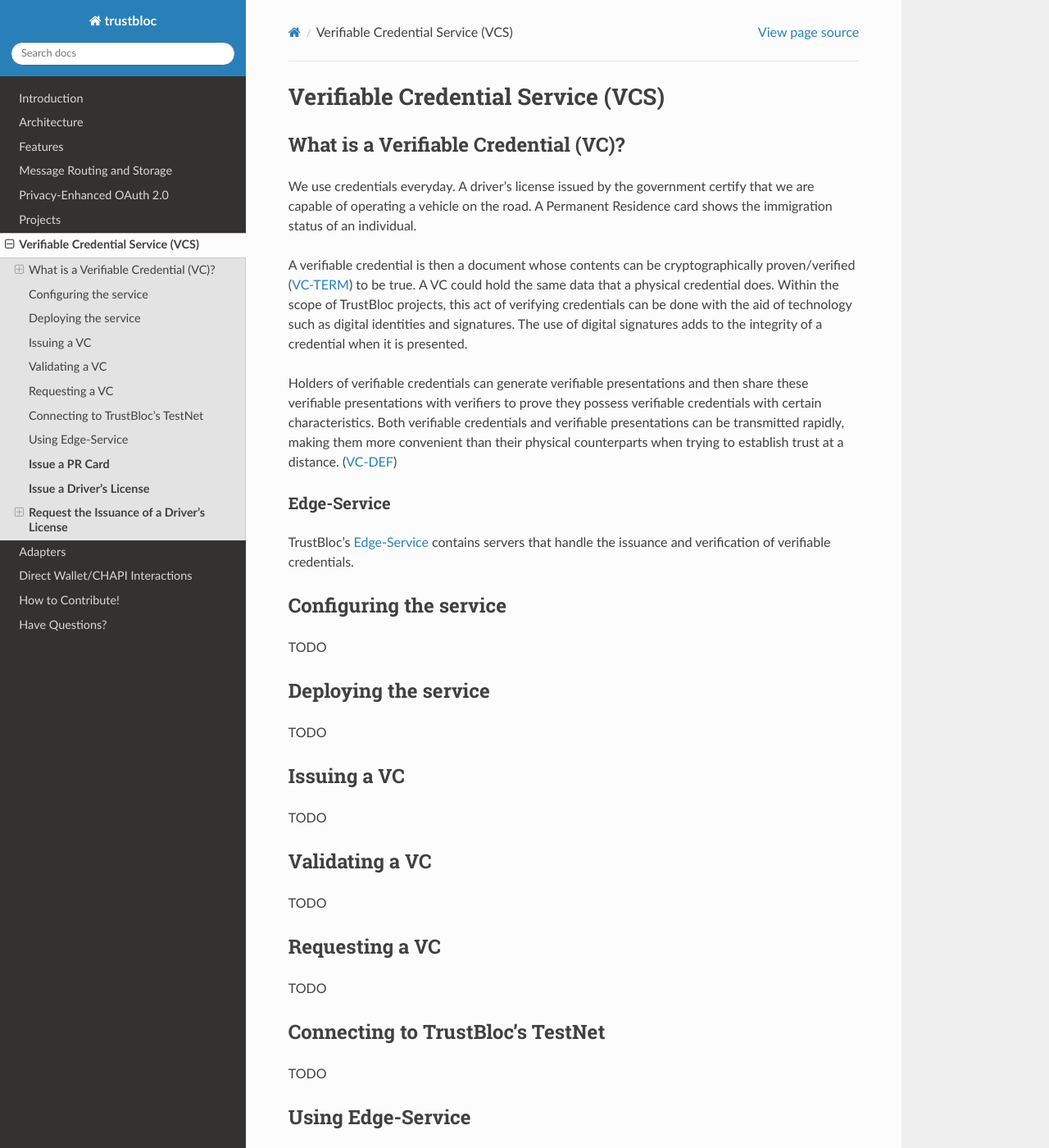
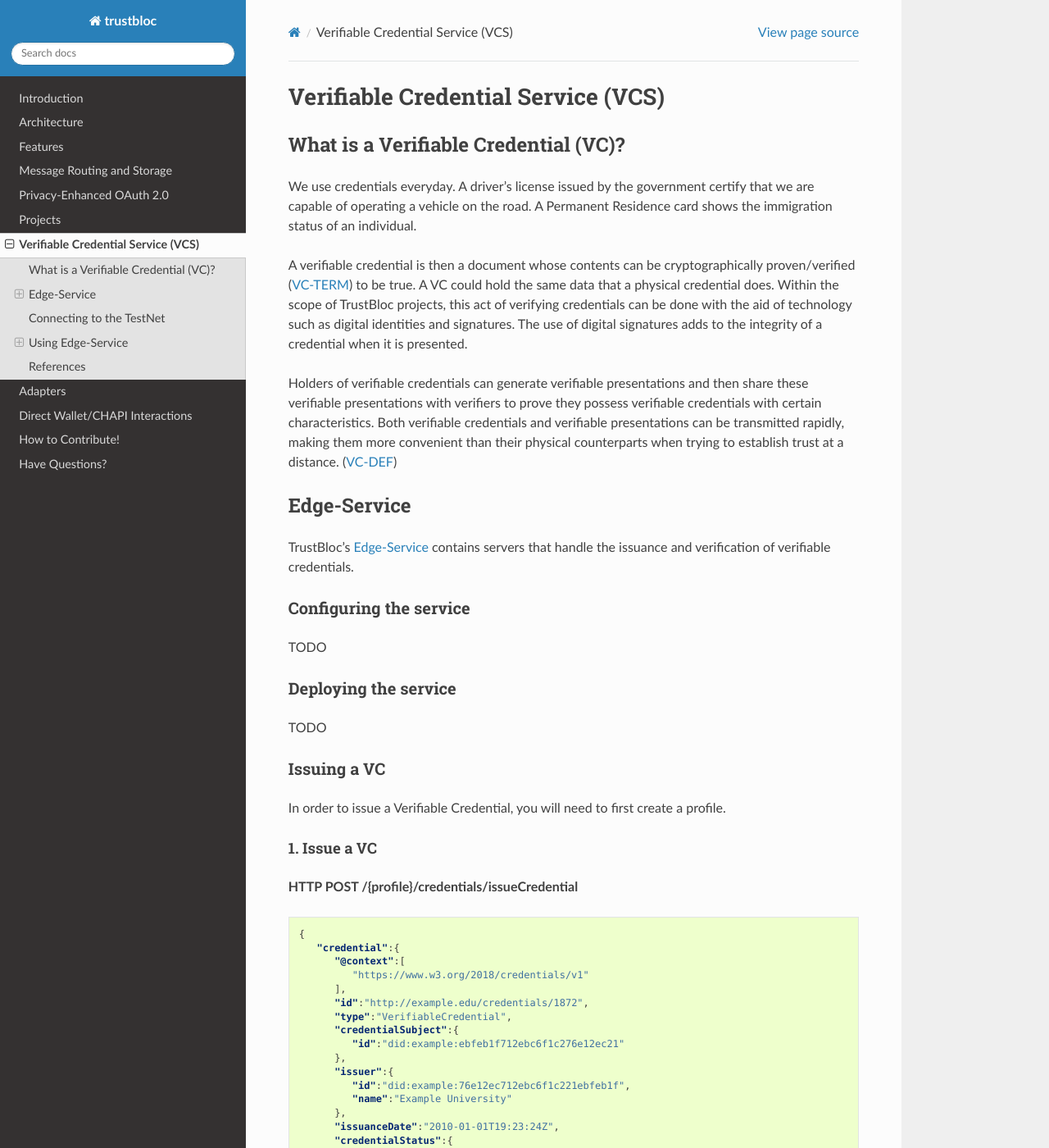
Before and after one commit to trustbloc/docs, a Sphinx documentation site: the page built from docs/source/vcs.rst, in a window 1280 px wide and 1400 px high. Shown: the whole window at 82% size. Built offline with Sphinx 7.4.7 and the Read the Docs theme 2.0.0, drawn with Linux system fonts in a browser that asks for light colours; some of the changed text lies outside the part shown.

Commit message:
docs: issue and verify a VC
Signed-off-by: Tomisin Jenrola <tomisin.jenrola@securekey.com>

```diff
--- a/docs/source/conf.py
+++ b/docs/source/conf.py
@@ -69,7 +69,7 @@
 exclude_patterns = []
 
 # The name of the Pygments (syntax highlighting) style to use.
-pygments_style = None
+pygments_style = 'sphinx'
 
 
 # -- Options for HTML output -------------------------------------------------
--- a/docs/source/vcs.rst
+++ b/docs/source/vcs.rst
@@ -1,9 +1,10 @@
-===================================
+###################################
 Verifiable Credential Service (VCS)
-===================================
+###################################
+
 
 What is a Verifiable Credential (VC)?
-^^^^^^^^^^^^^^^^^^^^^^^^^^^^^^^^^^^^^
+*************************************
 
 We use credentials everyday. A driver's license issued by the government certify
 that we are capable of operating a vehicle on the road. A Permanent Residence card
@@ -22,54 +23,179 @@
 
 
 Edge-Service
-------------
+************
 
 TrustBloc's `Edge-Service <https://github.com/trustbloc/edge-service>`__ contains servers that handle the issuance and verification of verifiable credentials.
 
 Configuring the service
-^^^^^^^^^^^^^^^^^^^^^^^
+=======================
 TODO
 
 Deploying the service
-^^^^^^^^^^^^^^^^^^^^^
+======================
 TODO
 
 Issuing a VC
-^^^^^^^^^^^^
+============
+
+In order to issue a Verifiable Credential, you will need to first create a profile.
+
+1. Issue a VC
+-------------
+
+**HTTP POST /{profile}/credentials/issueCredential**
+
+.. code:: json
+
+   {
+      "credential":{
+         "@context":[
+            "https://www.w3.org/2018/credentials/v1"
+         ],
+         "id":"http://example.edu/credentials/1872",
+         "type":"VerifiableCredential",
+         "credentialSubject":{
+            "id":"did:example:ebfeb1f712ebc6f1c276e12ec21"
+         },
+         "issuer":{
+            "id":"did:example:76e12ec712ebc6f1c221ebfeb1f",
+            "name":"Example University"
+         },
+         "issuanceDate":"2010-01-01T19:23:24Z",
+         "credentialStatus":{
+            "id":"https://example.gov/status/24",
+            "type":"CredentialStatusList2017"
+         }
+      },
+      "options":{
+         "assertionMethod":"did:trustbloc:testnet.trustbloc.local:EiAiijiRNEAflOr6ZOJN5A7BCFQD1pwFMI1MPzHr3bXezg=="
+      }
+   }
+
+More details `here <https://github.com/trustbloc/edge-service/blob/master/docs/vc-rest/api_overview.md#3-issue-verifiable-credential---post-profilecredentialsissuecredential>`__.
+
+Try it `here <https://w3c-ccg.github.io/vc-http-api/#/Issuer/issueCredential>`__.
+
+2. Compose and Issue a VC
+-------------------------
+
+**HTTP POST /{profile}/credentials/composeAndIssueCredential**
+
+.. code:: json
+
+   {
+      "issuer":"did:example:uoweu180928901",
+      "subject":"did:example:oleh394sqwnlk223823ln",
+      "types":[
+         "UniversityDegree"
+      ],
+      "issuanceDate":"2020-03-25T19:38:54.45546Z",
+      "expirationDate":"2020-06-25T19:38:54.45546Z",
+      "claims":{
+         "name":"John Doe"
+      },
+      "evidence":{
+         "id":"http://example.com/policies/credential/4",
+         "type":"IssuerPolicy"
+      },
+      "termsOfUse":{
+         "id":"http://example.com/policies/credential/4",
+         "type":"IssuerPolicy"
+      },
+      "proofFormat":"jws",
+      "proofFormatOptions":{
+         "kid":"did:trustbloc:testnet.trustbloc.local:EiAtPEWAphdPVRxlKpr8N43uyLMhgF-9SFmYfINVpDIzUA==#key-1"
+      }
+   }
+
+More details `here <https://github.com/trustbloc/edge-service/blob/master/docs/vc-rest/api_overview.md#4-compose-and-issue-verifiable-credential---post-profilecredentialscomposeandissuecredential>`__.
+
+Validating a VC
+===============
+
+**HTTP POST /verifier/credentials**
+
+.. code:: json
+
+   {
+      "verifiableCredential":{
+         "@context":[
+            "https://www.w3.org/2018/credentials/v1",
+            "https://www.w3.org/2018/credentials/examples/v1"
+         ],
+         "credentialSchema":[
+
+         ],
+         "credentialStatus":{
+            "id":"http://issuer.vc.rest.example.com:8070/status/1",
+            "type":"CredentialStatusList2017"
+         },
+         "credentialSubject":{
+            "degree":{
+               "degree":"MIT",
+               "type":"BachelorDegree"
+            },
+            "id":"did:example:ebfeb1f712ebc6f1c276e12ec21",
+            "name":"Jayden Doe",
+            "spouse":"did:example:c276e12ec21ebfeb1f712ebc6f1"
+         },
+         "id":"http://example.gov/credentials/3732",
+         "issuanceDate":"2020-03-16T22:37:26.544Z",
+         "issuer":{
+            "id":"did:example:oakek12as93mas91220dapop092",
+            "name":"University"
+         },
+         "proof":{
+            "created":"2020-04-09T15:35:35Z",
+            "jws":"eyJhbGciOiJFZERTQSIsImI2NCI6ZmFsc2UsImNyaXQiOlsiYjY0Il19..kN1srfFqoiejHJwxM8Y0Y9yIonAvFeF2Aoiv6_LTkPqcNXc2rXwT94-uO_PQJbxWJgTD78MvpfCJWsUSRvgCBw",
+            "proofPurpose":"assertionMethod",
+            "type":"Ed25519Signature2018",
+            "verificationMethod":"did:trustbloc:testnet.trustbloc.local:EiD3KVRkHAHt6aLO4Kp5PSO3pNhAY_GPZXuKUekVk1uboQ==#key-1"
+         },
+         "type":[
+            "VerifiableCredential",
+            "UniversityDegreeCredential"
+         ]
+      },
+      "options":{
+         "checks":[
+            "proof"
+         ]
+      }
+   }
+
+More details `here <https://github.com/trustbloc/edge-service/blob/master/docs/vc-rest/api_overview.md#1-verify-credential---post-verifiercredentials>`__.
+
+Try it `here <https://w3c-ccg.github.io/vc-http-api/#/Verifier/verifyCredential>`__.
+
+Requesting a VC
+===============
 TODO
 
-Validating a VC
-^^^^^^^^^^^^^^^
-TODO
-
-Requesting a VC
-^^^^^^^^^^^^^^^
-TODO
-
-Connecting to TrustBloc's TestNet
-^^^^^^^^^^^^^^^^^^^^^^^^^^^^^^^^^
+Connecting to the TestNet
+*************************
 TODO
 
 Using Edge-Service
-^^^^^^^^^^^^^^^^^^
+******************
 
-**Issue a PR Card**
-^^^^^^^^^^^^^^^^^^^
+Issue a PR Card
+===============
 TODO
 
-**Issue a Driver's License**
-^^^^^^^^^^^^^^^^^^^^^^^^^^^^
+Issue a Driver's License
+========================
 TODO
 
-**Request the Issuance of a Driver's License**
-^^^^^^^^^^^^^^^^^^^^^^^^^^^^^^^^^^^^^^^^^^^^^^
+Request the Issuance of a Driver's License
+===========================================
 TODO
 
 
 
 
 References
-----------
+**********
 
 .. [VC-DEF] Manu Sporny; Grant Noble; Dave Longley; David Chadwick, `"Verifiable Credentials Data Model 1.0" <https://www.w3.org/TR/vc-data-model/#what-is-a-verifiable-credential>`_,
           November 2019
```
